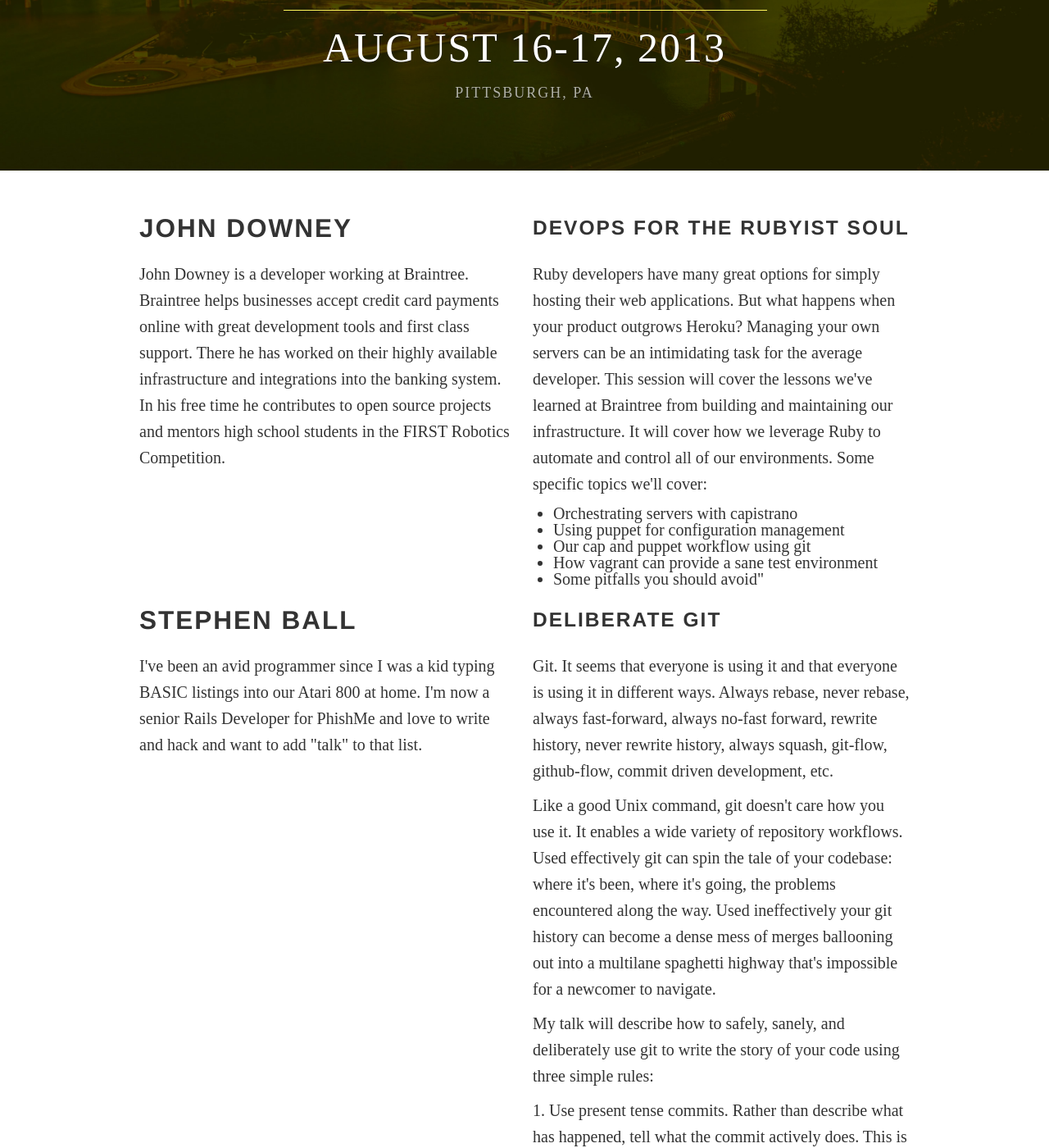
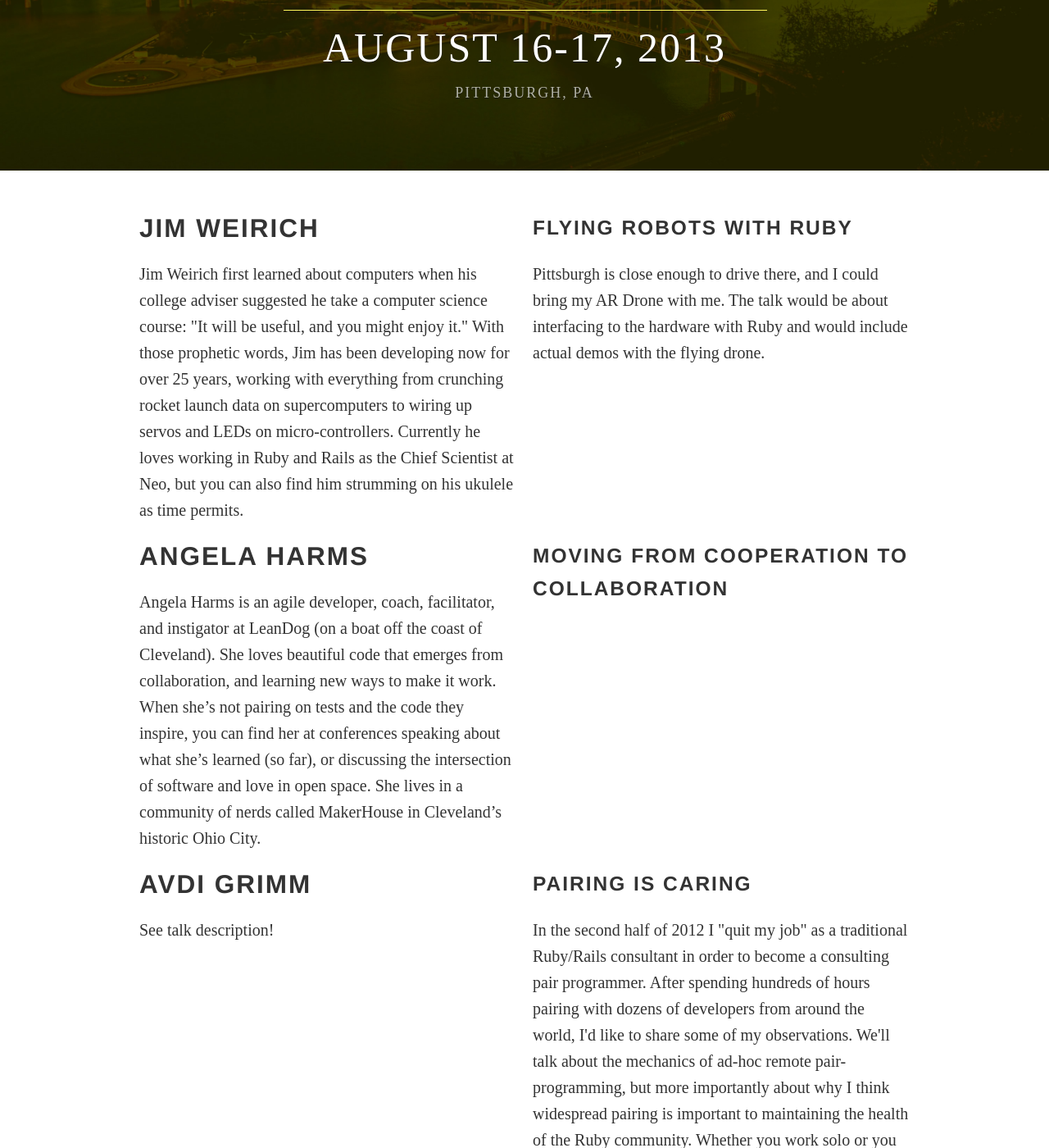
Before and after one commit to colindean/steelcityruby.github.com, a Jekyll site: the page built from schedule.html, in a window 1280 px wide and 1400 px high, scrolled down 292 px. Shown: the whole window at 82% size. Built offline with Jekyll 4.4.1, drawn with Linux system fonts in a browser that asks for light colours; nearby versions of some CDN libraries; some web fonts are replaced; Markdown is read by kramdown in place of the engine named in the settings; some of the changed text lies outside the part shown.

Commit message:
Adds bios and abstracts for invited speakers
I didn't actually have bios and abstracts for all of them... but I've put something there, and asked them all for them.

```diff
--- a/schedule.html
+++ b/schedule.html
@@ -4,6 +4,91 @@ title: Steel City Ruby Conference 2013
 ---
 <section class="content">
   <div class="container">
+    <div class="row">
+      <div class="span6">
+        <h2>Jim Weirich</h2>
+        <p>
+        Jim Weirich first learned about computers when his college adviser
+        suggested he take a computer science course: "It will be useful,
+        and you might enjoy it." With those prophetic words, Jim has been
+        developing now for over 25 years, working with everything from
+        crunching rocket launch data on supercomputers to wiring up servos
+        and LEDs on micro-controllers.  Currently he loves working in Ruby
+        and Rails as the Chief Scientist at Neo, but you can also find him
+        strumming on his ukulele as time permits.
+        </p>
+      </div>
+      <div class="span6">
+        <h3>Flying Robots with Ruby</h3>
+        <p>
+        Pittsburgh is close enough to drive there, and I could bring my AR
+        Drone with me.  The talk would be about interfacing to the hardware
+        with Ruby and would include actual demos with the flying drone.
+        </p>
+      </div>
+    </div>
+
+    <div class="row">
+      <div class="span6">
+        <h2>Angela Harms</h2>
+        <p>
+        Angela Harms is an agile developer, coach, facilitator, and instigator
+        at LeanDog (on a boat off the coast of Cleveland). She loves beautiful
+        code that emerges from collaboration, and learning new ways to make it
+        work. When she’s not pairing on tests and the code they inspire, you
+        can find her at conferences speaking about what she’s learned (so far),
+        or discussing the intersection of software and love in open space. She
+        lives in a community of nerds called MakerHouse in Cleveland’s historic
+        Ohio City.
+        </p>
+      </div>
+      <div class="span6">
+        <h3>Moving From Cooperation to Collaboration</h3>
+        <p>
+        </p>
+      </div>
+    </div>
+
+    <div class="row">
+      <div class="span6">
+        <h2>Avdi Grimm</h2>
+        <p>
+        See talk description!
+        </p>
+      </div>
+      <div class="span6">
+        <h3>Pairing is Caring</h3>
+        <p>
+        In the second half of 2012 I "quit my job" as a traditional Ruby/Rails
+        consultant in order to become a consulting pair programmer. After
+        spending hundreds of hours pairing with dozens of developers from
+        around the world, I'd like to share some of my observations. We'll
+        talk about the mechanics of ad-hoc remote pair-programming, but more
+        importantly about why I think widespread pairing is important to
+        maintaining the health of the Ruby community. Whether you work solo or
+        you pair regularly, you should leave this talk empowered and excited
+        to broaden your pair-programming horizons.
+        </p>
+      </div>
+    </div>
+
+    <div class="row">
+      <div class="span6">
+        <h2>Konstantin Haase</h2>
+        <p>
+        </p>
+      </div>
+      <div class="span6">
+        <h3>Architecting the Chaos</h3>
+        <p>
+        Basically a talk about the development of the Travis CI architecture,
+        how an Open Source project without a clear team structure and initially
+        no company behind it could become the build system for more than 36k
+        projects without collapsing.
+        </p>
+      </div>
+    </div>
+
     <div class="row">
       <div class="span6">
         <h2>John Downey</h2>
```
